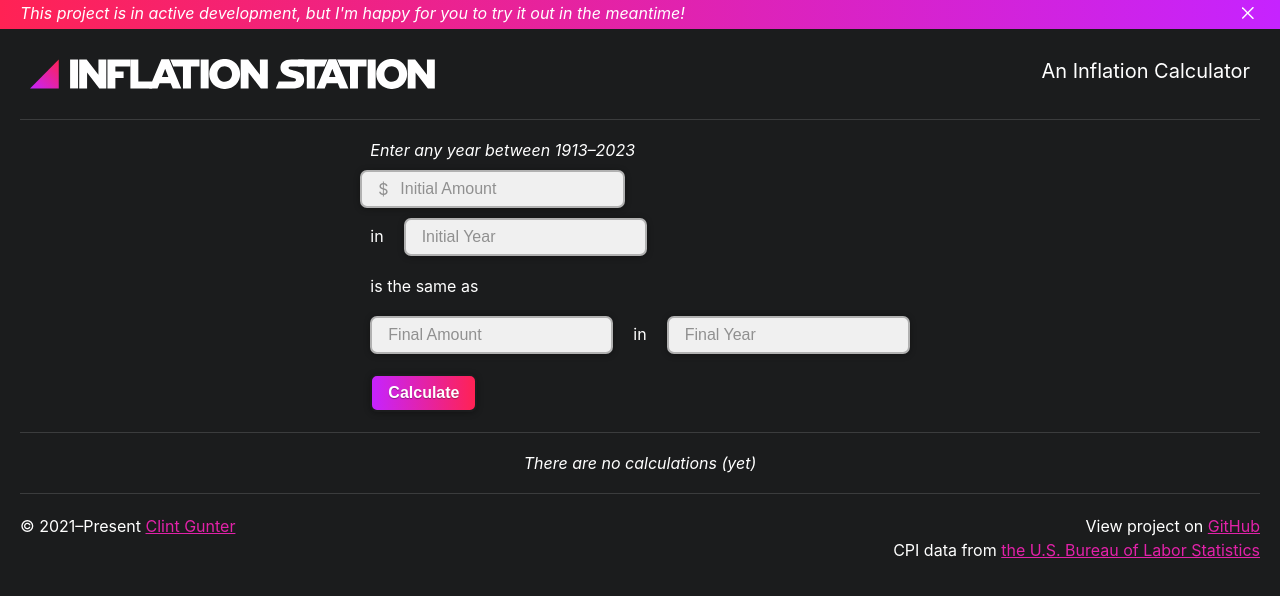
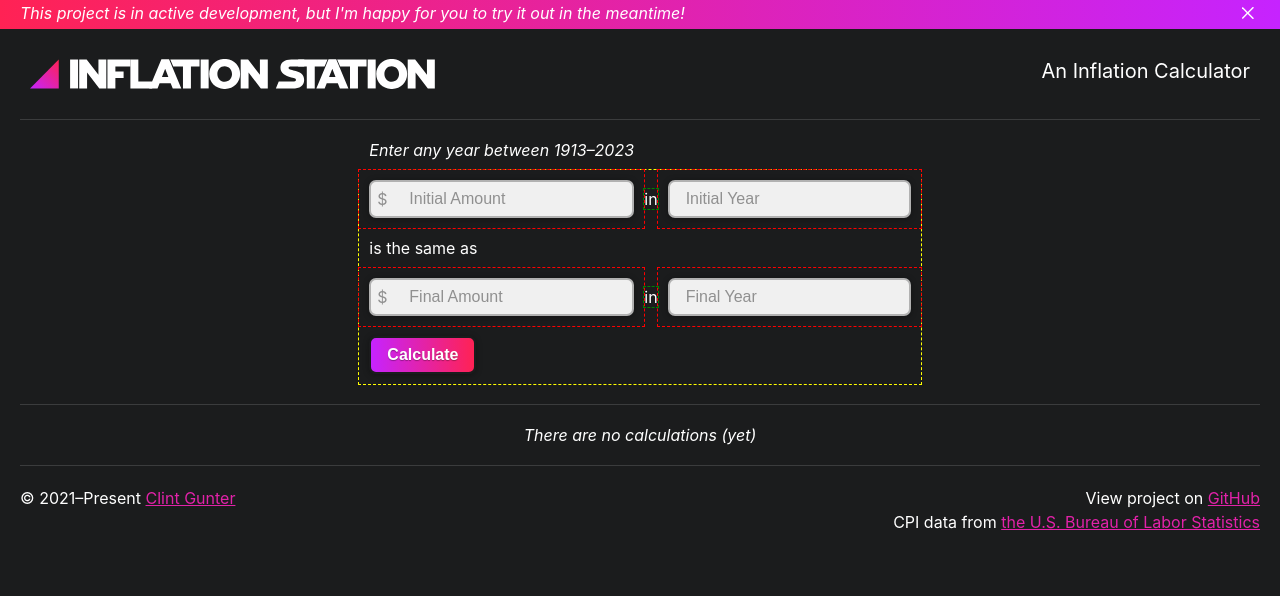
Before and after one commit to futureclint/inflation-station-2, a React (Create React App) app: page / in a window 1280 px wide. Shown: the top 596 px of the page. Built offline with nearby package versions, Linux system fonts and the light colour scheme.

Commit message:
Additional layout and layout fixes for form area

```diff
--- a/src/components/Calculate.jsx
+++ b/src/components/Calculate.jsx
@@ -103,12 +103,18 @@ function Calculate({calculations, setCalculations}) {
 
   return (
     <div className="calculate">
+
+      {/* Instructions */}
       <div className="instructions">
         <em>Enter any year between {startingYear}–{currentYear}</em>
       </div>
+
+      {/* Form */}
       <form onSubmit={submit}>
+
+        {/* From Row: Initial Amount, Initial Year */}
+        <div className="form-row">
           <div className="input-group initial-amount">
-          <span className="usd">$</span>
             <input
               className="amount"
               value={initialAmount}
@@ -119,8 +125,10 @@ function Calculate({calculations, setCalculations}) {
               disabled={ finalAmount ? true : false }
               required={ finalAmount ? false : true }
             />
+            <span className="usd">$</span>
           </div>
           <span className="in">in</span>
+          <div className="input-group">
             <input
               value={initialYear}
               // On change, call test input function, if input is valid set it, otherwise don't allow it
@@ -130,8 +138,19 @@ function Calculate({calculations, setCalculations}) {
               placeholder="Initial Year"
               required
             />
+          </div>
+        </div>
+
+        {/* Form Row */}
+        <div className="form-row">
           <span className="same">is the same as</span>
+        </div>
+
+        {/* Form Row: Final Amount, Final Year */}
+        <div className="form-row">
+          <div className="input-group">
             <input
+              className="amount"
               value={finalAmount}
               // On change, call test input function, if input is valid set it, otherwise don't allow it
               onChange={event => { if (testInputAmount(event.target.value)) setFinalAmount(event.target.value); }}
@@ -140,7 +159,10 @@ function Calculate({calculations, setCalculations}) {
               disabled={ initialAmount ? true : false }
               required={ initialAmount ? false : true }
             />
+            <span className="usd">$</span>
+          </div>
           <span className="in">in</span>
+          <div className="input-group">
             <input
               value={finalYear}
               // On change, call test input function, if input is valid set it, otherwise don't allow it
@@ -150,7 +172,14 @@ function Calculate({calculations, setCalculations}) {
               placeholder="Final Year"
               required
             />
+          </div>
+        </div>
+
+        {/* Form Row */}
+        <div className="form-row">
           <button>Calculate</button>
+        </div>
+
       </form>
 
     </div>
--- a/src/css/main.css
+++ b/src/css/main.css
@@ -105,9 +105,28 @@ header .subtitle {
   margin: 10px 10px 10px 10px;
 }
 
+.calculate form {
+  outline: 1px dashed yellow;
+}
+
+.calculate .form-row {
+  display: flex;
+  align-items: center;
+  justify-content: space-between;
+}
+
+.calculate .input-group {
+  flex-grow: 2;
+  display: inline-flex;
+  align-items: center;
+  position: relative;
+  padding: 10px;
+  outline: 1px dashed red;
+}
+
 .calculate input {
+  width: 100%;
   padding: 8px 16px;
-  margin: 10px;
   border: 2px solid;
   border-color: #b1b1b1;
   border-radius: 7px;
@@ -137,31 +156,26 @@ header .subtitle {
   background-color: rgba(255, 255, 255, 0.1);
 }
 
-.calculate .input-group {
-  display: flex;
-  width: fit-content;
-  align-items: center;
-  position: relative;
-}
-
-.calculate .input-group.initial-amount input {
+.calculate .input-group input.amount {
   padding-left: 38px;
   margin: 0;
 }
-.calculate .input-group.initial-amount span.usd {
+.calculate .input-group span.usd {
   position: absolute;
   left: 18px;
   color: #909090;
   user-select: none;
   pointer-events: none;
+  transition: color 0.2s;
 }
-.calculate .input-group.initial-amount:hover > span.usd {
-  color: #c623ff;
+.calculate .input-group input.amount:focus + span.usd {
+  color: #e222a9;
 }
 
 .calculate span.in {
   display: inline-block;
-  margin: 10px;
+  margin: 0;
+  outline: 1px dashed green;
 }
 @media (max-width: 540px) {
   .calculate span.in {
--- a/src/scss/calculate.scss
+++ b/src/scss/calculate.scss
@@ -12,10 +12,30 @@
   margin: 10px 10px 10px 10px;
 }
 
+.calculate form {
+  outline: 1px dashed yellow; // TEMP
+}
+
+.calculate .form-row {
+  display: flex;
+  align-items: center;
+  justify-content: space-between;
+}
+
+// Input groups
+.calculate .input-group {
+  flex-grow: 2;
+  display: inline-flex;
+  align-items: center;
+  position: relative; // needed for inner absolutely positioned elements
+  padding: 10px;
+  outline: 1px dashed red;
+}
+
 // All input boxes
 .calculate input {
+  width: 100%; // fill input group container
   padding: 8px 16px;
-  margin: 10px;
   border: 2px solid;
   border-color: #b1b1b1;
   border-radius: $border-radius;
@@ -46,16 +66,8 @@
   }
 }
 
-// Input groups
 .calculate .input-group {
-  display: flex;
-  width: fit-content;
-  align-items: center;
-  position: relative; // needed for inner absolutely positioned elements
-}
-
-.calculate .input-group.initial-amount {
-  input {
+  input.amount {
     padding-left: 38px; // extra padding for $
     margin: 0;
   }
@@ -65,16 +77,18 @@
     color: #909090;
     user-select: none;
     pointer-events: none;
+    transition: color 0.2s;
   }
-  &:hover > span.usd {
-    color: $brand-start;
+  input.amount:focus + span.usd {
+    color: $brand-middle;
   }
 }
 
 // Spans
 .calculate span.in {
   display: inline-block;
-  margin: 10px;
+  margin: 0;
+  outline: 1px dashed green;
   @include width-540 {
     display: block;
   }
```
Lines whose indentation alone changed are shown as unchanged.
